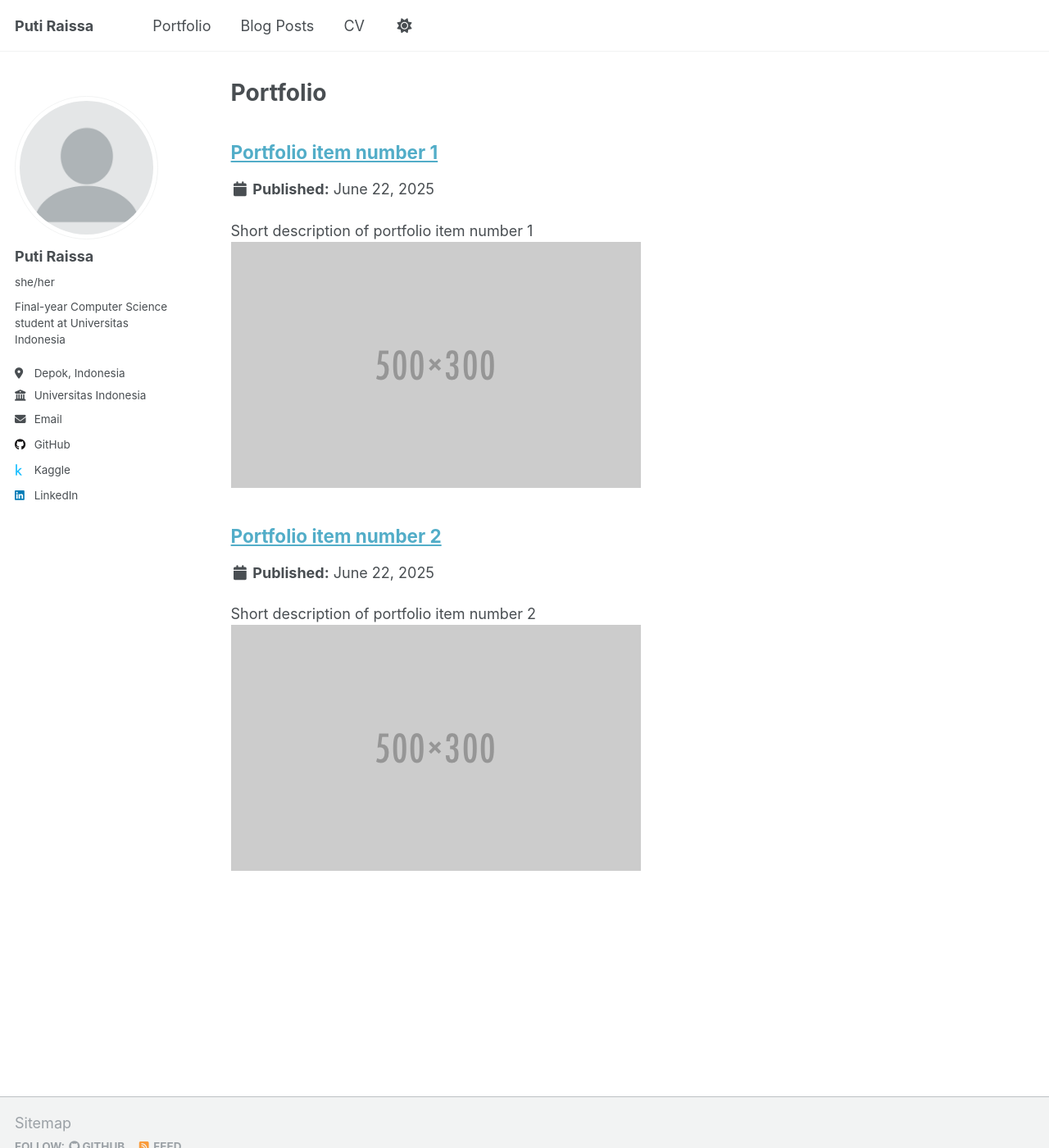
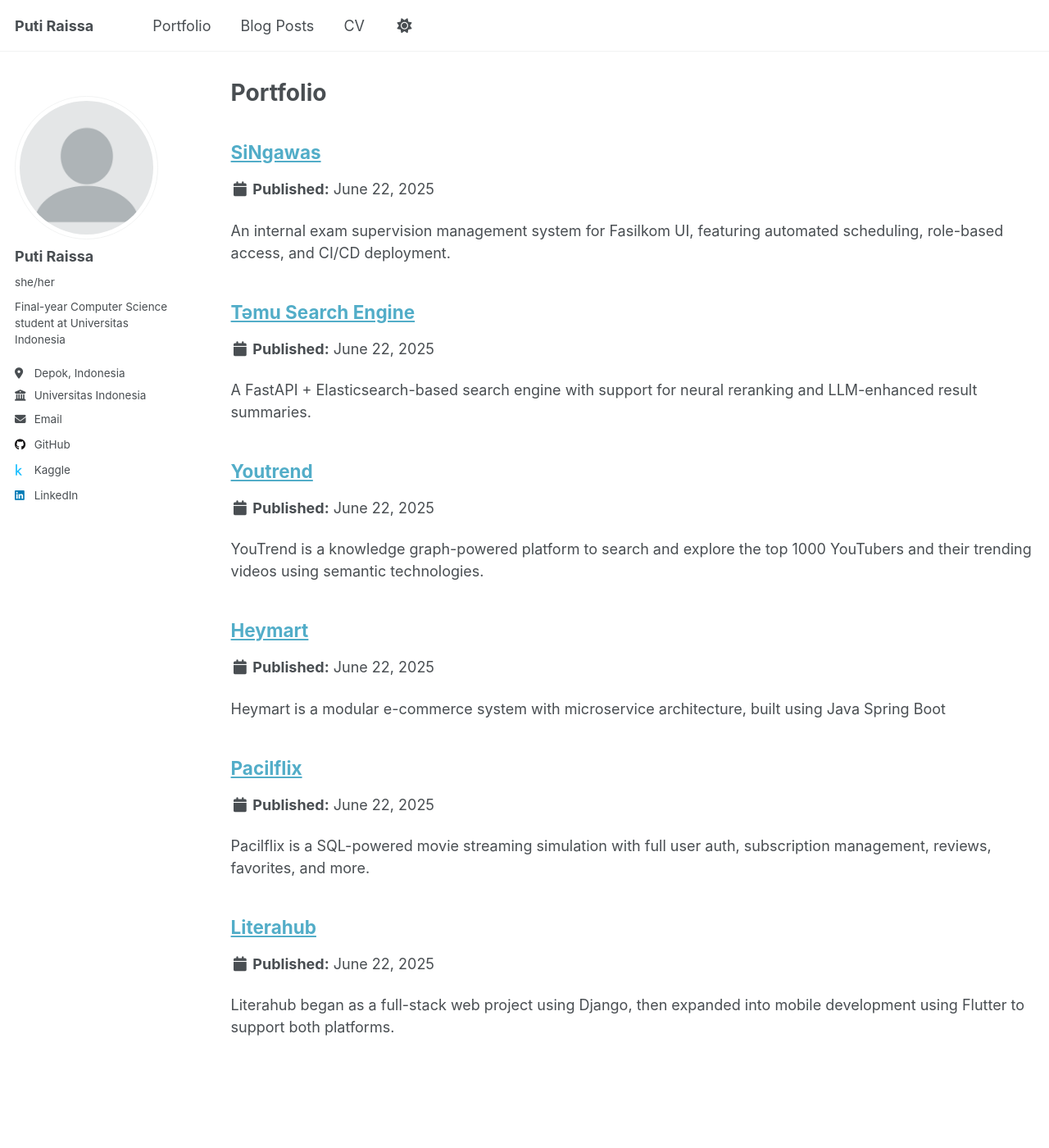
Before and after one commit to raissaputi/raissaputi.github.io, a Jekyll site: the page built from _pages/portfolio.html, in a window 1280 px wide and 1400 px high. Shown: the whole window at 82% size. Built offline with Jekyll 4.4.1, drawn with Linux system fonts in a browser that asks for light colours.

Commit message:
add porto

```diff
--- a/_includes/archive-single.html
+++ b/_includes/archive-single.html
@@ -14,7 +14,7 @@
 
 <div class="{{ include.type | default: "list" }}__item">
   <article class="archive__item" itemscope itemtype="http://schema.org/CreativeWork">
-    {% if include.type == "grid" and teaser %}
+    <!-- {% if include.type == "grid" and teaser %}
       <div class="archive__item-teaser">
         <img src=
           {% if teaser contains "://" %}
@@ -24,7 +24,7 @@
           {% endif %}
           alt="">
       </div>
-    {% endif %}
+    {% endif %} -->
 
     <h2 class="archive__item-title" itemprop="headline">
       {% if post.medium_url %}
--- /dev/null
+++ b/_portfolio/1-singawas.md
@@ -0,0 +1,26 @@
+---
+title: "SiNgawas"
+excerpt: "An internal exam supervision management system for Fasilkom UI, featuring automated scheduling, role-based access, and CI/CD deployment."
+collection: portfolio
+---
+
+SiNgawas is a full-stack web platform designed to manage exam supervision operations at the Faculty of Computer Science, Universitas Indonesia. It streamlines the entire process from exam scheduling, supervisor assignment, to room management, through an integrated system.
+
+The platform consists of a **React-based frontend** (built with TypeScript, Vite, and Tailwind) and a **Django-based backend** (using Django REST Framework and SQLite). SiNgawas supports role-based access control, authentication via SSO UI, and CSV import for scheduling. Users include administrators, lecturers, and assistants.
+
+Key features include:
+
+- **Role-based access** and SSO integration for secure user management
+- **Dynamic scheduling** of exam supervisors with auto-plotting powered by Celery
+- **Admin interface** and public-facing web dashboard
+- **End-to-end CI/CD pipelines** for both frontend and backend using GitLab
+- **Monitoring and observability** with Sentry integration
+- **API documentation** via Swagger and Postman, following OpenAPI 3.0
+- **Deployment via Docker** on a VM managed through Kawung (internal Fasilkom infrastructure)
+
+The system is deployed in a **production environment** at:
+[https://singawas.cs.ui.ac.id](https://singawas.cs.ui.ac.id)
+⚠️ *Access is restricted to members of Fasilkom UI only.*
+
+A recorded demo of the system is available on YouTube:
+[Watch the video](https://www.youtube.com/watch?v=AGJVNEo5Vuc)
--- /dev/null
+++ b/_portfolio/2-temusearch.md
@@ -0,0 +1,27 @@
+---
+title: "Təmu Search Engine"
+excerpt: "A FastAPI + Elasticsearch-based search engine with support for neural reranking and LLM-enhanced result summaries."
+collection: portfolio
+---
+
+Temusearch is a lightweight search engine built using FastAPI and Elasticsearch, designed to support ranked information retrieval and enhanced result summaries using large language models (LLMs).
+
+The application supports both keyword-based and semantic search, and allows reranking of results for improved relevance. It is currently configured to work with a movie plot dataset (MPST), where users can query for movie themes and receive relevant results along with their relevance scores.
+
+Key features include:
+
+- **Elasticsearch-based indexing** with support for custom fields and movie metadata
+- **FastAPI backend** with modular architecture and endpoint for search queries
+- **Reranking capability** using neural models for improved result quality
+- **LLM-enhanced summaries** that explain why each result is relevant based on user queries
+- **Local and public deployment support**, including Docker Compose for containerized environments
+- **Custom scripts** for data preparation (`convert_mpst.py`) and indexing (`index_mpst.py`)
+
+The backend is modular and extensible, making it easy to plug in different datasets or models, and suitable for experimentation in information retrieval and LLM-based relevance explanation.
+
+Source Code:
+- [Backend Repository (FastAPI)](https://github.com/nabilmuafa/be-temu-search-engine)
+- [Frontend Repository (React)](https://github.com/aldenluthfi/fe-temu-search-engine)
+
+A recorded demo of the system is available on YouTube:
+[Watch the video](https://youtu.be/Kf_xEvmCBJw)
--- /dev/null
+++ b/_portfolio/3-youtrend.md
@@ -0,0 +1,29 @@
+---
+title: "Youtrend"
+excerpt: "YouTrend is a knowledge graph-powered platform to search and explore the top 1000 YouTubers and their trending videos using semantic technologies."
+collection: portfolio
+---
+
+YouTrend is a web-based application designed to help users explore the top 1000 YouTubers worldwide along with their trending videos. Built as part of a Knowledge Graph course project, YouTrend applies semantic technologies to offer a more intuitive, contextual, and interconnected search experience.
+
+The application integrates two main datasets:
+- **Top 1000 YouTube Channels** (from Kaggle), containing information on YouTuber ranks, subscribers, views, video count, and categories.
+- **Trending YouTube Video Statistics** (from Kaggle), covering millions of daily trending videos from 113 countries.
+
+Key features include:
+- **Search by Name, Genre, or Country**: Enables users to filter YouTubers easily using semantic search.
+- **YouTuber Detail View**: Displays information like channel rank, subscriber count, creation year, category, and related trending videos.
+- **Video Detail View**: Presents trending history by country and date, along with detailed video metadata and visual assets.
+- **Knowledge Graph Integration**: All data is modeled in RDF format and queried via SPARQL to enable linked, semantic navigation across entities.
+- **Ontology Design in OWL**: A custom ontology was designed using Protégé to formally model classes (e.g., `channel`, `video`, `trendingInfo`), properties, and relationships among them.
+- **Data Enrichment & Cleaning**: Involved scraping unique channel IDs, handling multilingual data, profile picture fetching, and cleaning inconsistent naming across datasets.
+
+Architecture:
+- **Frontend & Backend**: Developed with Django, integrating SPARQLWrapper to bridge the web application with the GraphDB RDF store.
+- **GraphDB**: Hosted on Google Cloud Platform to manage RDF triples and enable SPARQL querying.
+- **External Linking**: Integrated with Wikidata for resolving entities like countries and languages to improve completeness and consistency.
+
+The project demonstrates how knowledge graphs can enhance user-facing applications with structured semantic data, improving both user experience and search precision.
+
+More about this project:
+[Read the report](https://drive.google.com/file/d/1glgs_eZAUeVOyMMCBB0GyOMlnUX1TVFm/view?usp=sharing)
--- /dev/null
+++ b/_portfolio/4-heymart.md
@@ -0,0 +1,47 @@
+---
+title: "Heymart"
+excerpt: "Heymart is a modular e-commerce system with microservice architecture, built using Java Spring Boot"
+collection: portfolio
+---
+
+Heymart is a scalable, modular e-commerce platform developed as the final project for the Advanced Programming course. The application simulates real-world supermarket operations with multiple domains, each managed by a dedicated microservice.
+
+The backend system is split into three core services:
+- **Authentication Service** for user login, registration, and secure access control
+- **Store Service** for managing products and shopping cart operations
+- **Order Service** for handling transactions, coupons, and balance management
+
+Each service follows clean architecture and applies various design principles and patterns to ensure maintainability and robustness.
+
+### Key Highlights:
+- **Design Patterns**:
+  - *Builder Pattern* (used in authentication)
+  - *Factory Pattern* (used in coupon management)
+  - *Strategy Pattern* (applied in balance management logic)
+
+- **SOLID Principles**: The system is structured around Single Responsibility, Open/Closed, Liskov Substitution, Interface Segregation, and Dependency Inversion principles.
+
+- **Testing & Quality**:
+  - 211 unit tests with full TDD workflow
+  - Static code analysis via SonarCloud
+  - Secure coding practices including validation and authorization layers
+
+- **Architecture**:
+  - RESTful API with DTO layers
+  - Asynchronous AJAX operations for data fetching and updates
+  - High-level networking abstraction and CI/CD pipelines for all services
+
+- **Deployment**:
+  - Deployed via *Big Bang Deployment* strategy
+  - Each service is containerized and deployed to Google Cloud Platform
+  - Monitoring is integrated to track service health and performance
+
+The project demonstrates how enterprise-level practices can be applied to a student project using Java Spring Boot and modern CI/CD workflows.
+
+**GitHub Repositories**:
+- [Authentication Service](https://github.com/AdPro-B14/heymart-auth)
+- [Store Service](https://github.com/AdPro-B14/heymart-store)
+- [Order Service](https://github.com/AdPro-B14/heymart-order)
+
+More about this project:
+[Read the report](https://drive.google.com/file/d/1QiRNE01jfqMKPlMvdTAFLobxFM78ZD3t/view?usp=sharing)
--- /dev/null
+++ b/_portfolio/5-pacilflix.md
@@ -0,0 +1,14 @@
+---
+title: "Pacilflix"
+excerpt: "Pacilflix is a SQL-powered movie streaming simulation with full user auth, subscription management, reviews, favorites, and more."
+collection: portfolio
+---
+
+Pacilflix is a SQL-based streaming platform simulation developed as a team project for the Database Systems course. The application allows users to register, log in, browse content, leave reviews, manage subscriptions, and organize personal favorites and downloads—all backed by structured relational data.
+
+The system is built using server-side rendering, focusing on core CRUD operations with robust database integration. The project emphasizes user interaction through dynamic data filtering, validation, and real-time updates to user state.
+
+The project demonstrates a strong foundation in backend database design, SQL query usage, and integration between views and persistent data. It showcases how complex relational schemas and user flows can be implemented in a web-based media platform simulation.
+
+More about this project:
+[Read the user manual](https://drive.google.com/file/d/13-4EJ6uMNUBmrm8ffHtILepbXrk6BV0f/view?usp=sharing)
--- /dev/null
+++ b/_portfolio/6-literahub.md
@@ -0,0 +1,12 @@
+---
+title: "Literahub"
+excerpt: "Literahub began as a full-stack web project using Django, then expanded into mobile development using Flutter to support both platforms."
+collection: portfolio
+---
+
+Literahub is a web and mobile application designed to make reading and book sharing more accessible and interactive. Developed as a final project, Literahub allows users not only to borrow books, but also to contribute their own creative works, reserve reading spaces, participate in discussions, and share reviews with others.
+
+The development started by learning the fundamentals of **full-stack web development using Django**, where both the frontend and backend were implemented using Django’s built-in tools. After building and completing the web version, the project continued by exploring **the basics of mobile development using Flutter**, bringing Literahub to mobile devices with a responsive and user-friendly interface.
+
+More about this project:
+[Read the report](https://drive.google.com/file/d/1PMUwXqgSoKXYtzpbGlAjwtBWfTLMHxfW/view?usp=sharing)
--- a/_portfolio/portfolio-1.md
+++ /dev/null
@@ -1,7 +0,0 @@
----
-title: "Portfolio item number 1"
-excerpt: "Short description of portfolio item number 1<br/><img src='/images/500x300.png'>"
-collection: portfolio
----
-
-This is an item in your portfolio. It can be have images or nice text. If you name the file .md, it will be parsed as markdown. If you name the file .html, it will be parsed as HTML.
--- a/_portfolio/portfolio-2.html
+++ /dev/null
@@ -1,7 +0,0 @@
----
-title: "Portfolio item number 2"
-excerpt: "Short description of portfolio item number 2 <br/><img src='/images/500x300.png'>"
-collection: portfolio
----
-
-This is an item in your portfolio. It can be have images or nice text. If you name the file .md, it will be parsed as markdown. If you name the file .html, it will be parsed as HTML.
```
